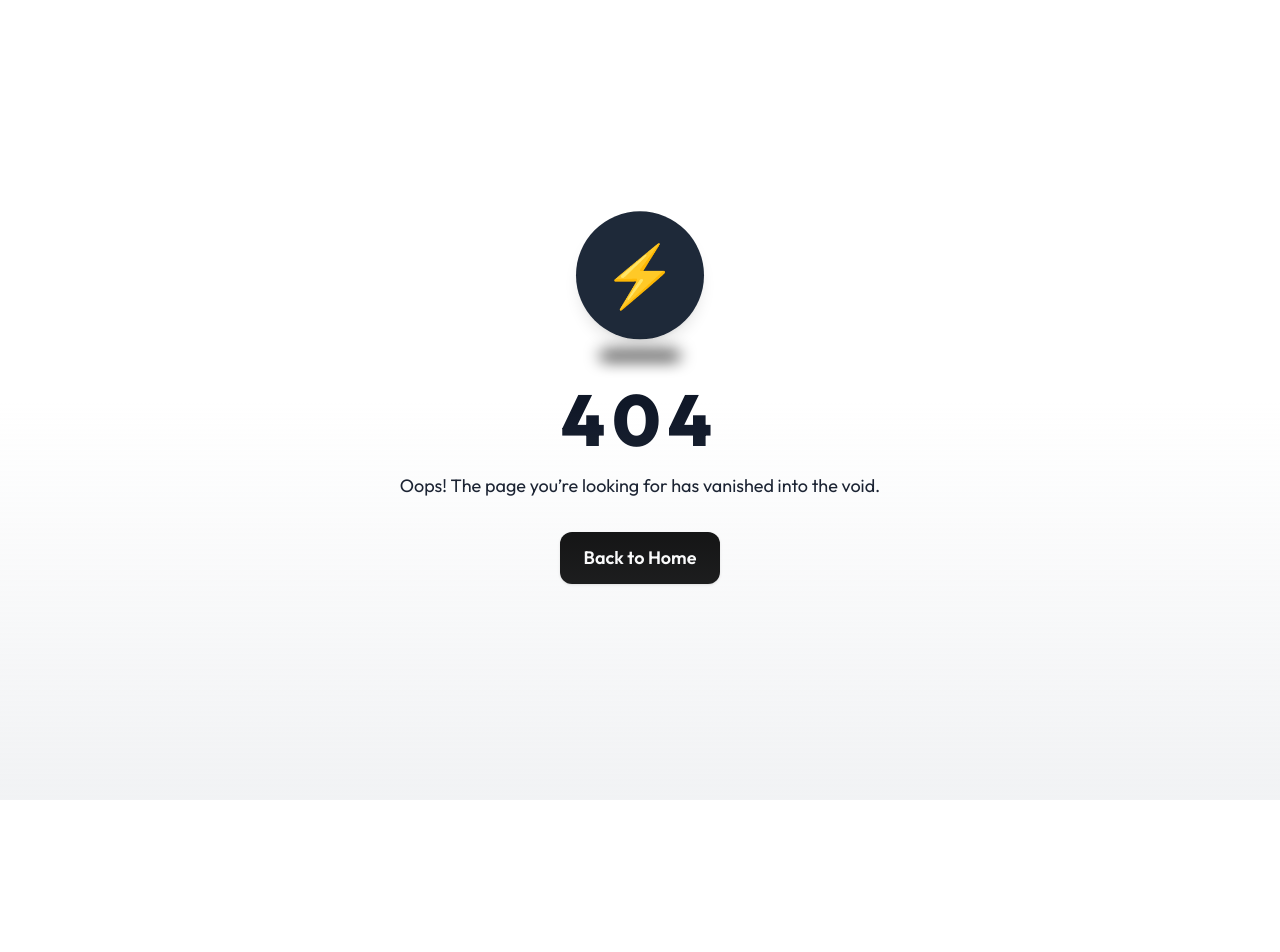
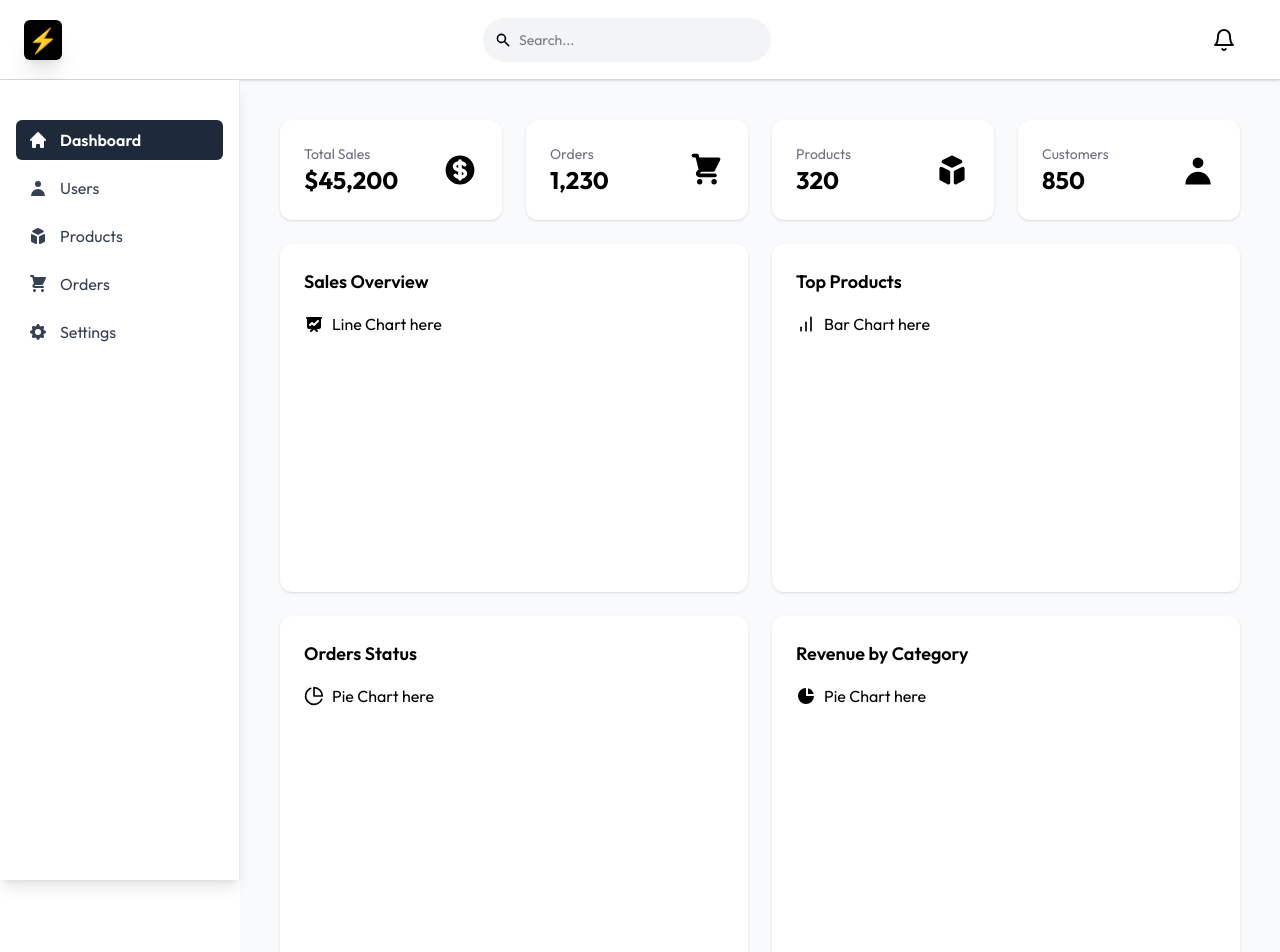
Before and after one commit to AbhinavKV369/E-Commerse-MERN, a React (Vite) app in the folder client/: page /admin/dashboard in a window 1280 px wide. Before the commit this address had no page. Shown: the top 952 px of the page. Before the commit the page ends 800 px from the top, so only its background shows below. Built offline with nearby package versions, Linux system fonts and the light colour scheme; a web font is replaced by a local one.

Commit message:
Completed basics ofadmin layout setup and added

```diff
--- a/client/package.json
+++ b/client/package.json
@@ -17,6 +17,7 @@
     "react-dom": "^19.1.1",
     "react-icons": "^5.5.0",
     "react-router-dom": "^7.8.2",
+    "recharts": "^3.2.1",
     "sonner": "^2.0.7",
     "tailwindcss": "^4.1.12"
   },
--- a/client/src/App.jsx
+++ b/client/src/App.jsx
@@ -22,7 +22,13 @@ import Notification from "./components/Profile/Notification";
 import Security from "./components/Profile/Security";
 import NotFound from "./pages/NotFound";
 
+// Admin Layots and Routes
+import AdminLayout from "./components/Layout/AdminLayout";
+import Dashboard from "./components/Admin/Dashboard";
+import UserOrders from "./components/Admin/UserOrders";
+
 const App = () => {
+
   return (
     <div>
       <BrowserRouter>
@@ -31,12 +37,15 @@ const App = () => {
           {/* Routes with Layout */}
           <Route path="/" element={<UserLayot />}>
             <Route index element={<Home />} />
-            <Route path="/collections/:collection" element={<CollectionsPage />} />
+            <Route
+              path="/collections/:collection"
+              element={<CollectionsPage />}
+            />
             {/* Profile outlet  */}
             <Route path="/profile" element={<ProfilePage />}>
               {/* Profile outlet components */}
-              <Route index element={ <Navigate to="orders" replace/>}  />
-              <Route path="orders"  element={< Orders />} />
+              <Route index element={<Navigate to="orders" replace />} />
+              <Route path="orders" element={<Orders />} />
               <Route path="wishlist" element={<Wishlist />} />
               <Route path="addresses" element={<Addresses />} />
               <Route path="payments" element={<PaymentMethods />} />
@@ -45,8 +54,11 @@ const App = () => {
             </Route>
           </Route>
 
-          <Route path="/admin" >
-
+          {/* Admin Routes */}
+          <Route path="/admin" element={<AdminLayout />}>
+            <Route index element={<Navigate to="dashboard" replace />} />
+            <Route path="dashboard" element={<Dashboard />} />
+            <Route path ="orders" element={<UserOrders />} />
           </Route>
 
           {/* Auth routes */}
@@ -54,8 +66,7 @@ const App = () => {
           <Route path="/register" element={<Register />} />
 
           {/* 404 Page */}
-          <Route path="*" element={ <NotFound/> }/>
-
+          <Route path="*" element={<NotFound />} />
         </Routes>
       </BrowserRouter>
     </div>
--- /dev/null
+++ b/client/src/components/Admin/AdminDrawer.jsx
@@ -0,0 +1,35 @@
+import React from "react";
+import { NavLink } from "react-router-dom";
+import { HiHome, HiUser, HiCube, HiShoppingCart, HiCog } from "react-icons/hi";
+
+const AdminDrawer = () => {
+  const links = [
+    { to: "/admin/dashboard", label: "Dashboard", icon: HiHome },
+    { to: "/admin/users", label: "Users", icon: HiUser },
+    { to: "/admin/products", label: "Products", icon: HiCube },
+    { to: "/admin/orders", label: "Orders", icon: HiShoppingCart },
+    { to: "/admin/settings", label: "Settings", icon: HiCog },
+  ];
+
+  return (
+    <aside className="fixed top-20 left-0 h-screen bg-gray-100 w-60 shadow-lg border-r border-gray-200">
+      <nav className="relative top-0 bottom-0 h-screen flex flex-col p-4 space-y-2 pt-10 bg-white">
+        {links.map((link) => (
+          <NavLink
+            key={link}
+            to={link.to}
+            className={({ isActive }) =>
+              `flex items-center gap-3 px-3 py-2 rounded-md text-gray-700 transition ${
+                isActive ? "bg-gray-800 text-white font-semibold" : ""
+              }`
+            }>
+           <link.icon className="text-xl"/>
+            <span>{link.label}</span>
+          </NavLink>
+        ))}
+      </nav>
+    </aside>
+  );
+};
+
+export default AdminDrawer;
--- /dev/null
+++ b/client/src/components/Admin/AdminNavbar.jsx
@@ -0,0 +1,31 @@
+import React from "react";
+import { FiBell } from "react-icons/fi";
+import { HiSearch, HiBell, HiUserCircle, HiChevronDoubleLeft } from "react-icons/hi";
+
+const AdminNavbar = () => {
+  return (
+    <header className="fixed h-20 w-full bg-white shadow flex items-center justify-between px-6 border-b border-gray-300">
+      {/* Left Logo/Title */}
+      <div className="items-center gap-2 hidden lg:flex">
+        <span className="text-2xl bg-black rounded-md p-1 shadow-xl">⚡</span>
+      </div>
+
+      {/* Search Bar */}
+      <div className="flex items-center bg-gray-100 rounded-full px-3 py-3 w-72">
+        <HiSearch className="text-black mr-2" />
+        <input
+          type="text"
+          placeholder="Search..."
+          className="bg-transparent outline-none flex-1 text-sm"
+        />
+      </div>
+
+      {/* Right Icons */}
+      <div className="flex items-center gap-6 text-black px-5">
+        <FiBell className="text-2xl cursor-pointer hover:text-gray-800" />
+      </div>
+    </header>
+  );
+};
+
+export default AdminNavbar;
--- /dev/null
+++ b/client/src/components/Admin/Dashboard.jsx
@@ -0,0 +1,114 @@
+import React from "react";
+import { FiBarChart, FiPieChart } from "react-icons/fi";
+import { HiShoppingCart, HiUser, HiCube, HiCurrencyDollar, HiPresentationChartLine, HiChartPie, HiArrowsExpand, HiDotsHorizontal } from "react-icons/hi";
+
+const Dashboard = () => {
+  return (
+    <div className="p-6 space-y-6 mt-20">
+      {/* Top Reports */}
+      <div className="grid grid-cols-1 md:grid-cols-2 lg:grid-cols-4 gap-6">
+        <div className="bg-white p-6 rounded-xl shadow hover:shadow-md transition">
+          <div className="flex items-center justify-between">
+            <div>
+              <p className="text-gray-500 text-sm">Total Sales</p>
+              <h2 className="text-2xl font-bold">$45,200</h2>
+            </div>
+            <HiCurrencyDollar className="text-4xl text-black-500" />
+          </div>
+        </div>
+
+        <div className="bg-white p-6 rounded-xl shadow hover:shadow-md transition">
+          <div className="flex items-center justify-between">
+            <div>
+              <p className="text-gray-500 text-sm">Orders</p>
+              <h2 className="text-2xl font-bold">1,230</h2>
+            </div>
+            <HiShoppingCart className="text-4xl text-black" />
+          </div>
+        </div>
+
+        <div className="bg-white p-6 rounded-xl shadow hover:shadow-md transition">
+          <div className="flex items-center justify-between">
+            <div>
+              <p className="text-gray-500 text-sm">Products</p>
+              <h2 className="text-2xl font-bold">320</h2>
+            </div>
+            <HiCube className="text-4xl text-black" />
+          </div>
+        </div>
+
+        <div className="bg-white p-6 rounded-xl shadow hover:shadow-md transition">
+          <div className="flex items-center justify-between">
+            <div>
+              <p className="text-gray-500 text-sm">Customers</p>
+              <h2 className="text-2xl font-bold">850</h2>
+            </div>
+            <HiUser className="text-4xl text-black" />
+          </div>
+        </div>
+      </div>
+
+      {/* Charts */}
+      <div className="grid grid-cols-1 lg:grid-cols-2 gap-6">
+        <div className="bg-white p-6 rounded-xl shadow">
+          <h3 className="text-lg font-semibold mb-4">Sales Overview</h3>
+          <div className="h-64 flex space-x-2">
+            <HiPresentationChartLine className="h-6 w-5 mr-2" /> Line Chart here
+          </div>
+        </div>
+
+        <div className="bg-white p-6 rounded-xl shadow">
+          <h3 className="text-lg font-semibold mb-4">Top Products</h3>
+          <div className="h-64 flex space-x-2">
+            <FiBarChart className="h-6 w-5 mr-2" />
+            Bar Chart here
+          </div>
+        </div>
+
+        <div className="bg-white p-6 rounded-xl shadow">
+          <h3 className="text-lg font-semibold mb-4">Orders Status</h3>
+          <div className="h-64 flex space-x-2">
+            <span>
+              <FiPieChart className="h-6 w-5 mr-2" />
+            </span>{" "}
+            Pie Chart here
+          </div>
+        </div>
+
+        <div className="bg-white p-6 rounded-xl shadow">
+          <h3 className="text-lg font-semibold mb-4">Revenue by Category</h3>
+          <div className="h-64 flex space-x-2">
+            {" "}
+            <span>
+              <HiChartPie className="h-6 w-5 mr-2" />
+            </span>{" "}
+            Pie Chart here
+          </div>
+        </div>
+
+        <div className="bg-white p-6 rounded-xl shadow">
+          <h3 className="text-lg font-semibold mb-4">Customer Growth</h3>
+          <div className="h-64 flex space-x-2">
+            {" "}
+            <span>
+              <HiArrowsExpand className="h-6 w-5 mr-2" />
+            </span>{" "}
+            Area Chart here
+          </div>
+        </div>
+
+        <div className="bg-white p-6 rounded-xl shadow">
+          <h3 className="text-lg font-semibold mb-4">Low Stock Products</h3>
+          <div className="h-64 flex space-x-2">
+            <span>
+              <HiDotsHorizontal className="h-6 w-5 mr-2" />
+            </span>{" "}
+            Horizontal Bar Chart here
+          </div>
+        </div>
+      </div>
+    </div>
+  );
+};
+
+export default Dashboard;
--- /dev/null
+++ b/client/src/components/Admin/Product.jsx
@@ -0,0 +1,9 @@
+import React from 'react'
+
+const Product = () => {
+  return (
+    <div>Product</div>
+  )
+}
+
+export default Product
--- /dev/null
+++ b/client/src/components/Admin/UserOrders.jsx
@@ -0,0 +1,9 @@
+import React from 'react'
+
+const UserOrders = () => {
+  return (
+    <div>UserOrders</div>
+  )
+}
+
+export default UserOrders
--- /dev/null
+++ b/client/src/components/Admin/Users.jsx
@@ -0,0 +1,9 @@
+import React from 'react'
+
+const Users = () => {
+  return (
+    <div>Users</div>
+  )
+}
+
+export default Users
--- a/client/src/components/Cart/CartContents.jsx
+++ b/client/src/components/Cart/CartContents.jsx
@@ -9,7 +9,7 @@ const CartContents = () => {
       price: 79999,
       qty: 1,
       image:
-        "https://www.imagineonline.store/cdn/shop/files/iPhone_15_Pink_PDP_Image_Position-1__en-IN.jpg?v=1755576988",
+        "",
       colors: ["#000000", "#1E40AF", "#DC2626"],
     },
     {
@@ -18,7 +18,7 @@ const CartContents = () => {
       price: 74999,
       qty: 1,
       image:
-        "https://images.samsung.com/is/image/samsung/p6pim/in/2302/gallery/in-galaxy-s23-s911-sm-s911bzgcins-thumb-534416296",
+        "",
       colors: ["#10B981", "#A78BFA", "#FBBF24"],
     },
     {
@@ -26,7 +26,7 @@ const CartContents = () => {
       name: "Sony WH-1000XM5 Headphones",
       price: 29999,
       qty: 1,
-      image: "https://m.media-amazon.com/images/I/61d7ef17ZNL._SX679_.jpg",
+      image: "",
       colors: ["#000000", "#E5E7EB"],
     },
     {
@@ -35,7 +35,7 @@ const CartContents = () => {
       price: 114999,
       qty: 1,
       image:
-        "https://store.storeimages.cdn-apple.com/4668/as-images.apple.com/is/macbook-air-m2-chip-midnight-config-20220606?wid=800&hei=800&fmt=jpeg&qlt=90&.v=1653084303678",
+        "https://store.storeimages.c",
       colors: ["#374151", "#F9FAFB", "#FDE68A"],
     },
     {
@@ -44,7 +44,7 @@ const CartContents = () => {
       price: 12999,
       qty: 1,
       image:
-        "https://static.nike.com/a/images/t_PDP_1280_v1/f_auto,q_auto:eco/8f6e33e0-7b09-4d7b-92e8-1c76fef2a751/air-max-270-mens-shoes-KkLcGR.png",
+        "",
       colors: ["#FFFFFF", "#000000", "#F97316"],
     },
   ];
--- /dev/null
+++ b/client/src/components/Layout/AdminLayout.jsx
@@ -0,0 +1,23 @@
+import React from "react";
+import AdminNavbar from "../Admin/AdminNavbar";
+import AdminDrawer from "../Admin/AdminDrawer";
+import { Outlet } from "react-router-dom";
+
+const AdminLayout = () => {
+  return (
+    <div className="h-screen w-full flex flex-col">
+      {/* Top Navbar */}
+      <AdminNavbar />
+      <div className="flex flex-1">
+        {/* Sidebar */}
+        <AdminDrawer />
+        {/* Main Content */}
+        <main className="flex-1 p-4 bg-gray-50 overflow-y-auto ml-60">
+          <Outlet />
+        </main>
+      </div>
+    </div>
+  );
+};
+
+export default AdminLayout;
--- a/client/src/pages/NotFound.jsx
+++ b/client/src/pages/NotFound.jsx
@@ -6,7 +6,7 @@ const NotFound = () => {
     <div className="flex flex-col items-center justify-center h-screen text-gray-900 text-center px-4">
       {/* Animated Flash */}
       <div className="relative">
-        <div className="w-32 h-32 bg-gray-800 rounded-full flex items-center justify-center animate-bounce shadow-lg">
+        <div className="w-32 h-32 bg-gray-800 rounded-full flex items-center justify-center animate-bounce shadow-xl">
           <span className="text-6xl">⚡</span>
         </div>
         <div className="absolute -bottom-4 left-1/2 -translate-x-1/2 w-20 h-2 animate-bounce bg-black rounded-full blur-sm"></div>
@@ -14,7 +14,7 @@ const NotFound = () => {
 
       {/* 404 Title */}
       <h1 className="mt-10 text-7xl font-extrabold tracking-widest">404</h1>
-      <p className="mt-4 text-lg text-gray-900">
+      <p className="mt-4 text-xl text-gray-900">
         Oops! The page you’re looking for has vanished into the void.
       </p>
 
```
Also changed, not shown: client/src/components/Admin/AdminSettings.jsx (added, +9 -0 lines), 1 other file (tests, documents, lock files or other folders).
